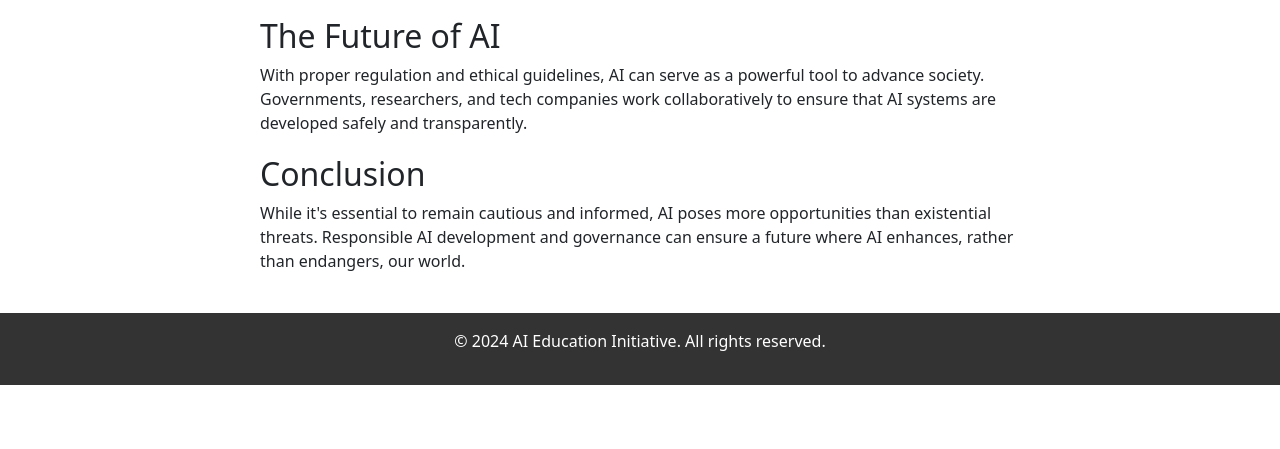
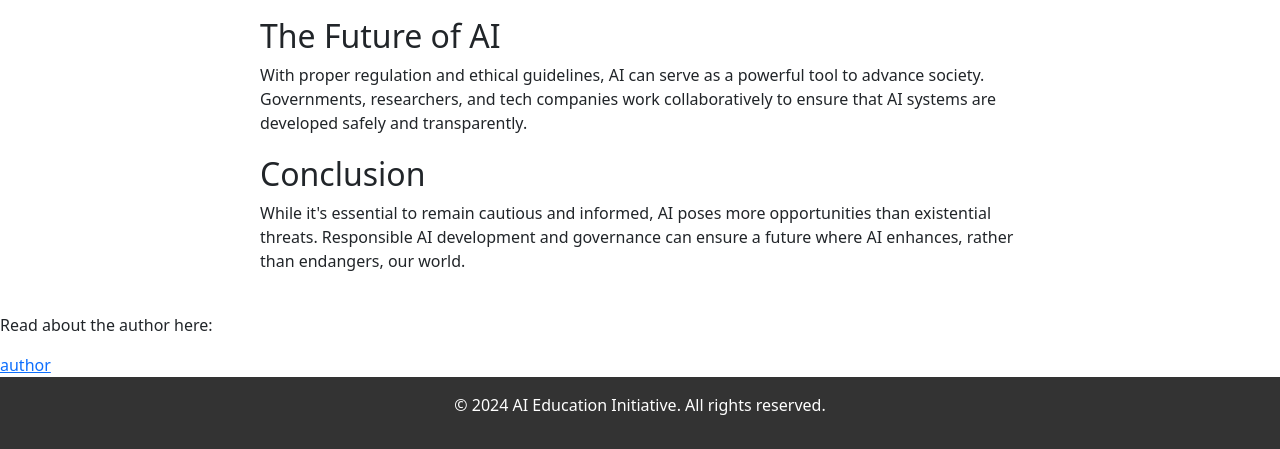
Before and after one commit to joshparker71/gitcollab, a plain HTML site: page src/LewisComputing.html in a window 1280 px wide. Shown: the part 741-1190 px from the top of the page. Before the commit the page ends 1126 px from the top, so only its background shows below. Drawn offline with nearby package versions, Linux system fonts and the light colour scheme.

Commit message:
added link to author

```diff
--- a/src/LewisComputing.html
+++ b/src/LewisComputing.html
@@ -5,7 +5,6 @@
         <meta name="viewport" content="width=device-width, initial-scale=1.0">
         <title>AI Will Not Destroy the World</title>
         <style>
-            /* Basic styling */
             body {
                 font-family: Arial, sans-serif;
                 background-color: #f4f4f9;
@@ -115,6 +114,9 @@
         </section>
     </main>
 
+    <p>Read about the author here:</p>
+    <a href="https://www.chatgpt.com/">author</a>
+
     <footer>
         <p>&copy; 2024 AI Education Initiative. All rights reserved.</p>
     </footer>
```
